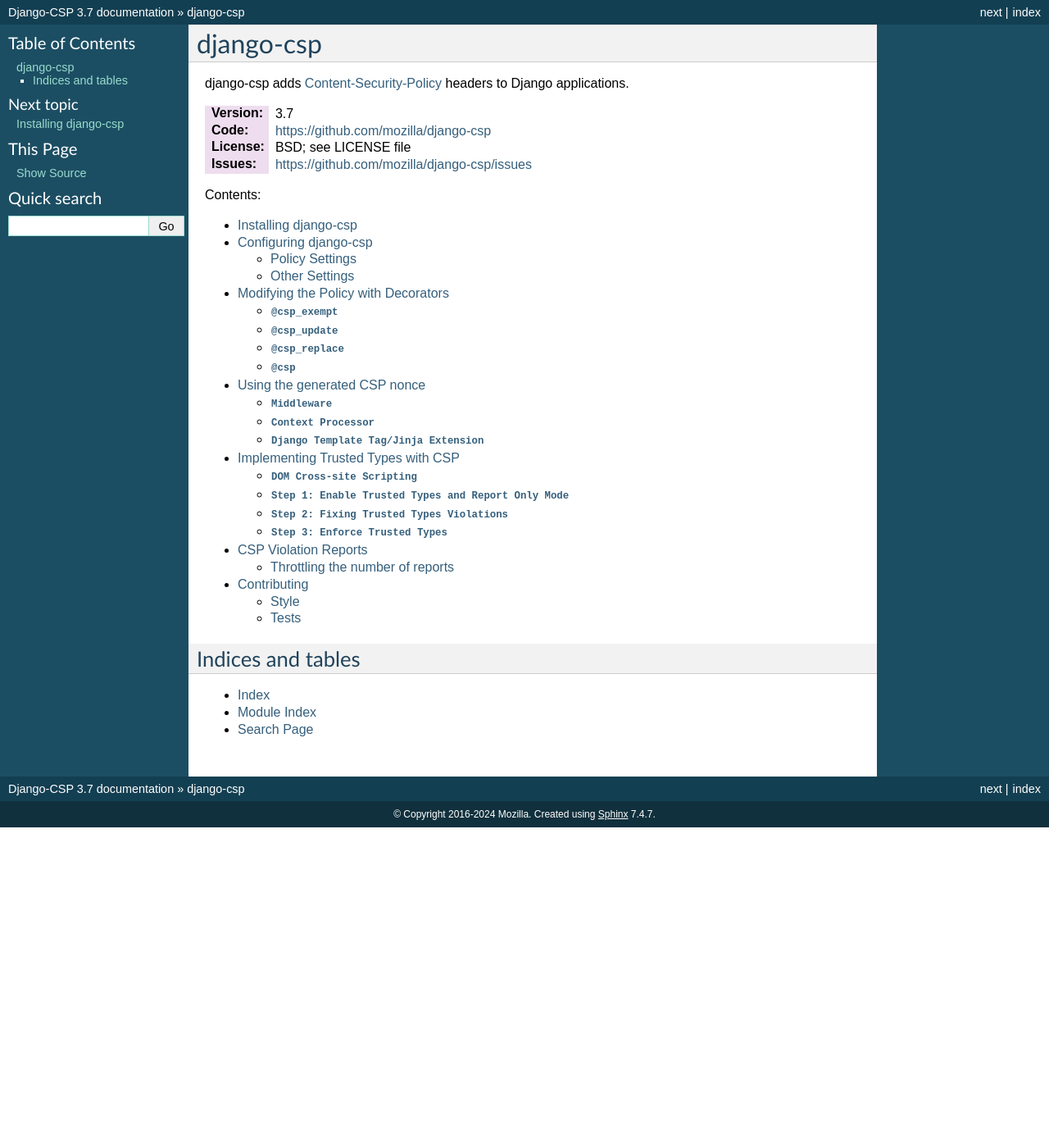
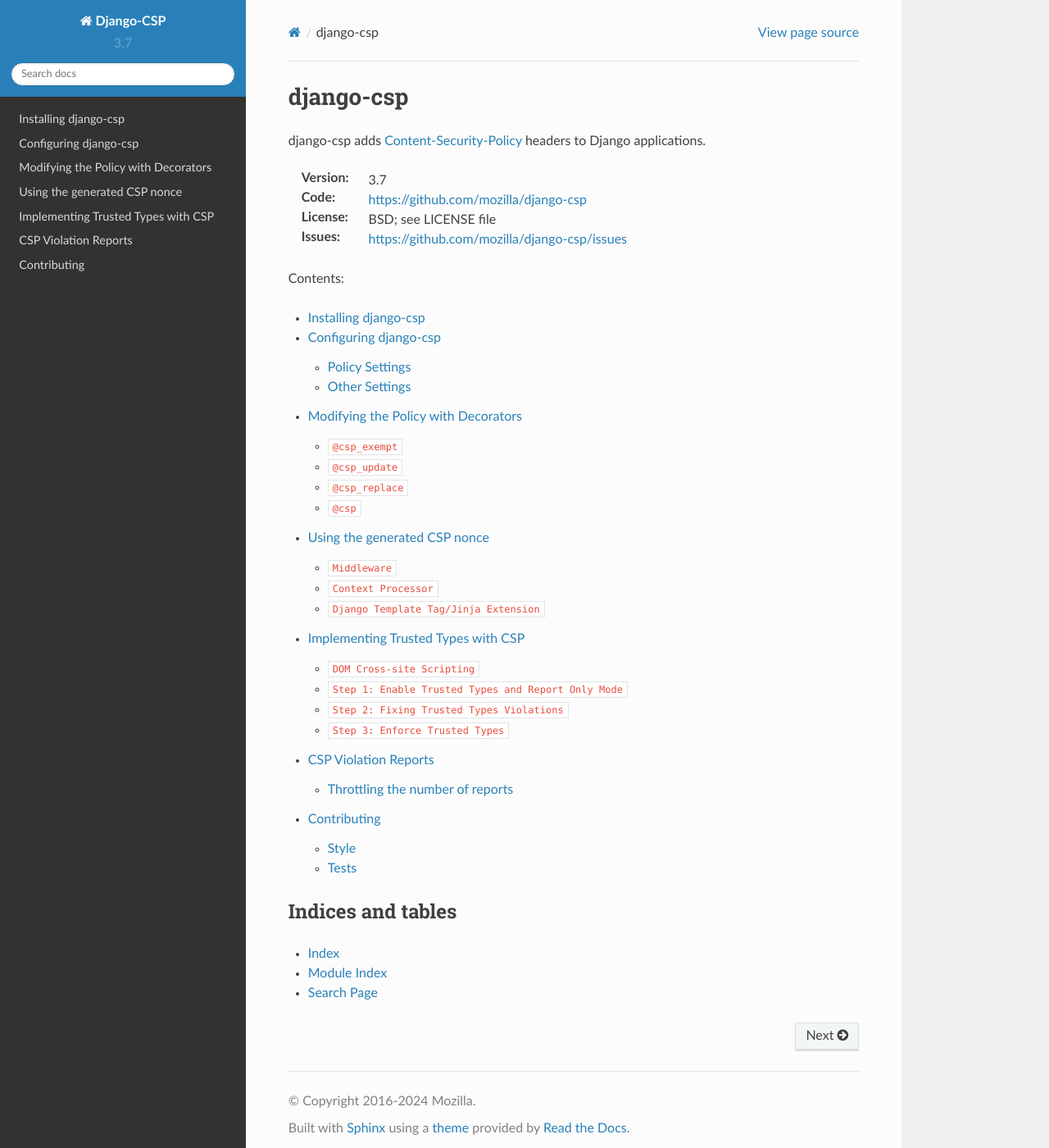
Before and after one commit to mozilla/django-csp, a Sphinx documentation site: the page built from docs/index.rst, in a window 1280 px wide and 1400 px high. Shown: the whole window at 82% size. Built offline with Sphinx 7.4.7 and the Read the Docs theme 2.0.0, drawn with Linux system fonts in a browser that asks for light colours.

Commit message:
Add Sphinx RTD theme (#207)

```diff
--- a/docs/conf.py
+++ b/docs/conf.py
@@ -25,7 +25,10 @@
 
 # Add any Sphinx extension module names here, as strings. They can be extensions
 # coming with Sphinx (named 'sphinx.ext.*') or your custom ones.
-extensions = ["sphinx.ext.autodoc"]
+extensions = [
+    "sphinx.ext.autodoc",
+    "sphinx_rtd_theme",
+]
 
 # Add any paths that contain templates here, relative to this directory.
 templates_path = ["_templates"]
@@ -91,7 +94,7 @@
 
 # The theme to use for HTML and HTML Help pages.  See the documentation for
 # a list of builtin themes.
-html_theme = "default"
+html_theme = "sphinx_rtd_theme"
 
 # Theme options are theme-specific and customize the look and feel of a theme
 # further.  For a list of options available for each theme, see the
```
Also changed, not shown: .readthedocs.yaml.
